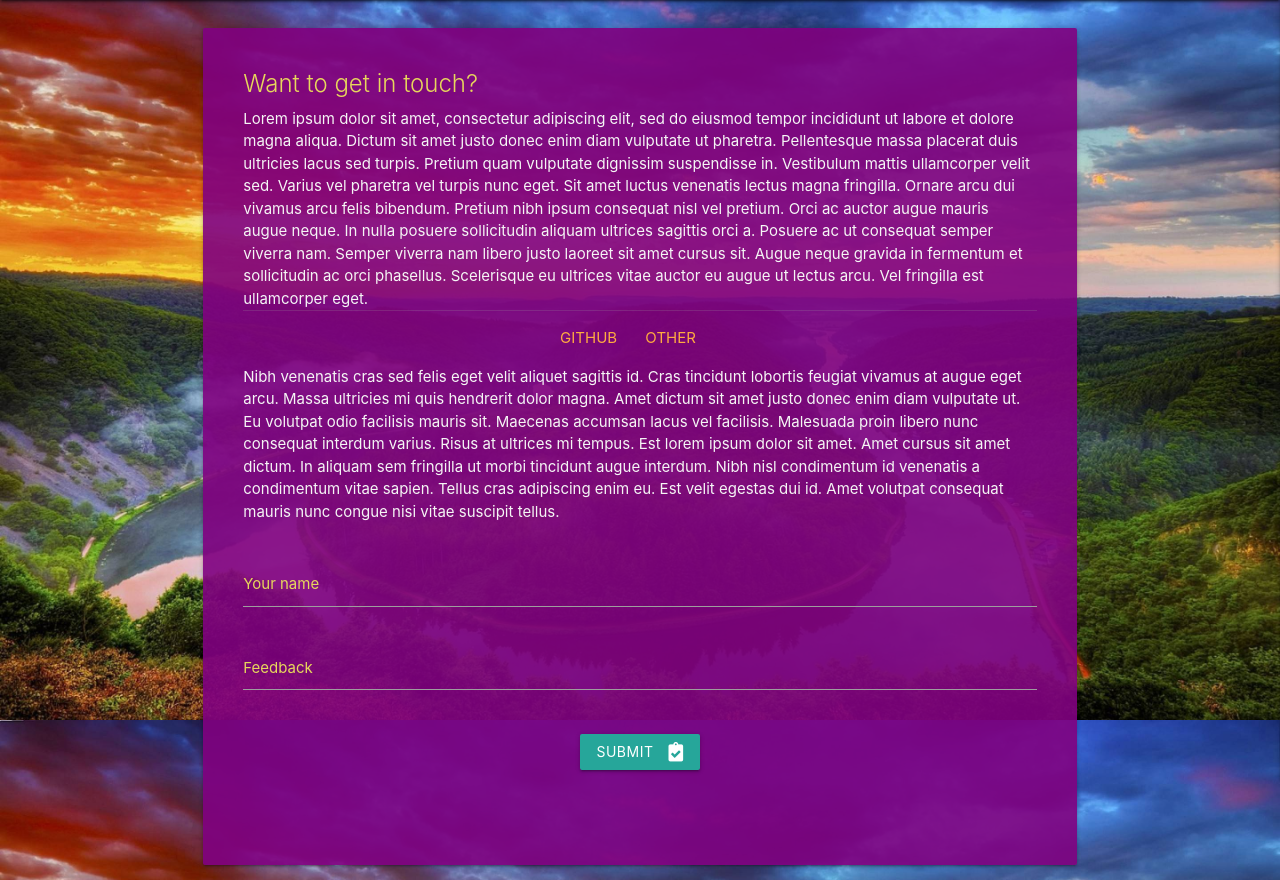
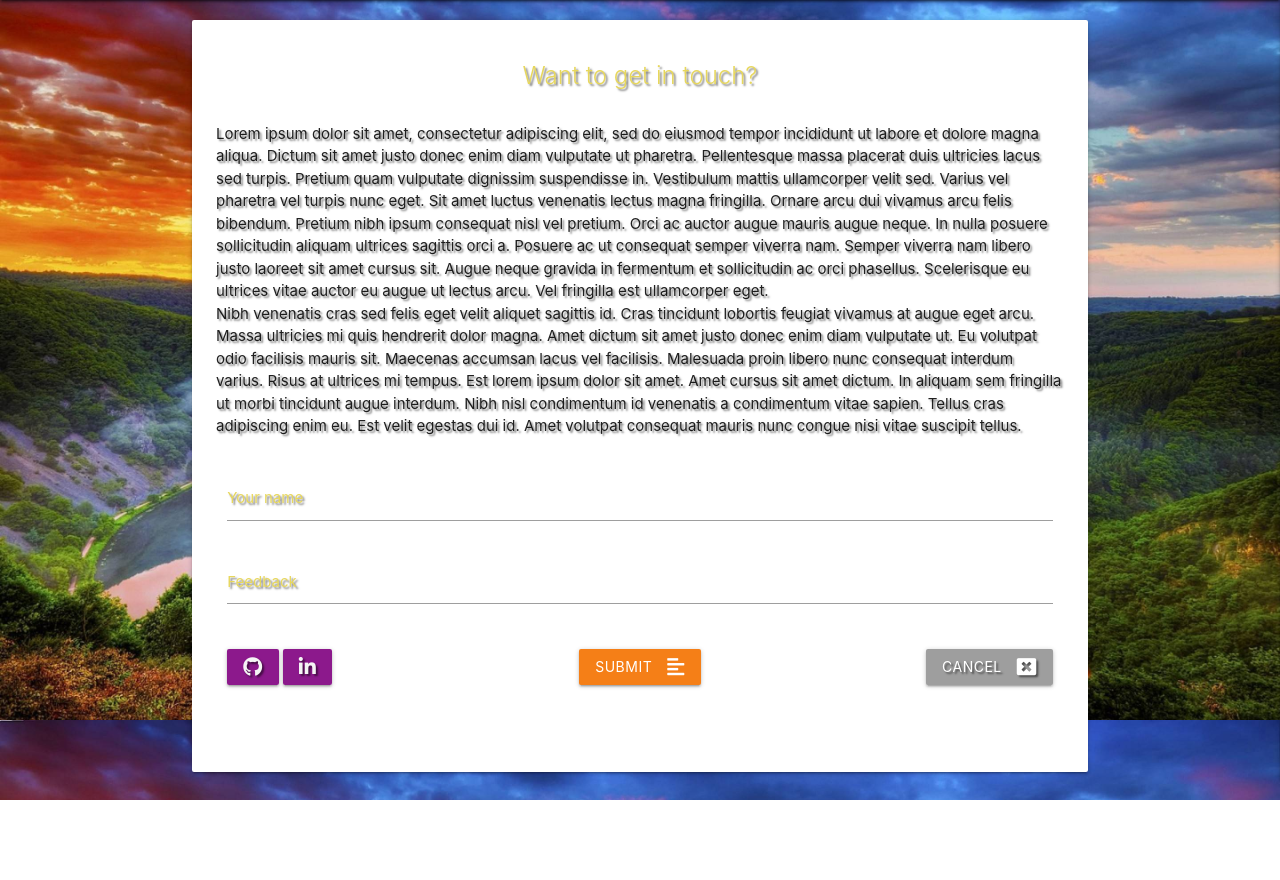
Before and after one commit to JamieM-Hub/JM-dark-pokedex, a Flask app: page /contact in a window 1280 px wide. Shown: the part 80-960 px from the top of the page. After the commit the page ends 880 px from the top, so only its background shows below. Run offline with Flask 2, Linux system fonts and the light colour scheme; some libraries are stand-ins or nearby versions; some web fonts are replaced.

Commit message:
add new content styling and external links to contact page

```diff
--- a/templates/contact.html
+++ b/templates/contact.html
@@ -1,11 +1,11 @@
 {% extends "base.html" %}
 {% block content %}
 
-<div class="row">
-    <div class="col s12">
-        <div class="card theme">
+
+<div class="card row pokedex-entry text-shadow">
     <div class="card-content">
-                <span class="card-title header-color">Want to get in touch?</span>
+        <span class="card-title center-align header-color">Want to get in touch?</span>
+        <br>
         <p>Lorem ipsum dolor sit amet, consectetur adipiscing elit, sed do eiusmod tempor incididunt ut labore
             et dolore magna aliqua. Dictum sit amet justo donec enim diam vulputate ut pharetra. Pellentesque
             massa placerat duis ultricies lacus sed turpis. Pretium quam vulputate dignissim suspendisse in.
@@ -16,10 +16,7 @@
             libero justo laoreet sit amet cursus sit. Augue neque gravida in fermentum et sollicitudin ac orci
             phasellus. Scelerisque eu ultrices vitae auctor eu augue ut lectus arcu. Vel fringilla est
             ullamcorper eget. </p>
-                <div class="card-action center-align">
-                    <a href="#">GITHUB</a>
-                    <a href="#">OTHER</a>
-                </div>
+
         <p>
 
             Nibh venenatis cras sed felis eget velit aliquet sagittis id. Cras tincidunt lobortis feugiat
@@ -30,10 +27,11 @@
             tincidunt augue interdum. Nibh nisl condimentum id venenatis a condimentum vitae sapien. Tellus cras
             adipiscing enim eu. Est velit egestas dui id. Amet volutpat consequat mauris nunc congue nisi vitae
             suscipit tellus. </p>
-                <p><br>
+        <br>
         <div class="row">
             <form action="{{ url_for('contact') }}" method="POST" class="col s12">
                 <div class="row">
+
                     <!-- name -->
                     <div class="input-field col s12">
                         <input id="name" name="name" type="text" required>
@@ -46,19 +44,37 @@
                         <label for="feedback">Feedback</label>
                     </div>
 
-                                <!-- Confirm/cancel buttons -->
-                                <div class="input-field col s12 center-align">
-                                    <button class="btn waves-effect waves-light" type="submit" name="action">Submit
-                                        <i class="fas fa-clipboard-check right"></i>
+                    <!-- github -->
+                    <div class="input-field col s4 left">
+                        <a href="https://github.com/JamieM-Hub" target="_blank" id="github" class="btn theme">
+                            <i class="fab fa-github "></i>
+                        </a>
+                        <a href="https://www.linkedin.com/in/jamie-mckenzie-1a0999189/" target="_blank" id="linkedin" class="btn theme">
+                            <i class="fab fa-linkedin-in "></i>
+                        </a>
+                    </div>
+
+                    <!-- submit button -->
+                    <div class="input-field col s4 center-align">
+                        <button class="btn waves-effect waves-light yellow darken-4" type="submit" name="action">
+                            Submit
+                            <i class="fas fa-align-left right"></i>
                         </button>
                     </div>
+
+                    <!-- cancel button -->
+                    <div class="input-field col s4 right">
+                        <a href="{{ url_for('get_pokemon') }}" class="btn waves-effect waves-light grey right">
+                            Cancel <i class="fas fa-window-close right"></i>
+                        </a>
+                    </div>
+
                 </div>
             </form>
-                    </div>
         </div>
 
     </div>
 </div>
-</div>
+
 
 {% endblock %}
```
Lines whose indentation alone changed are shown as unchanged.
